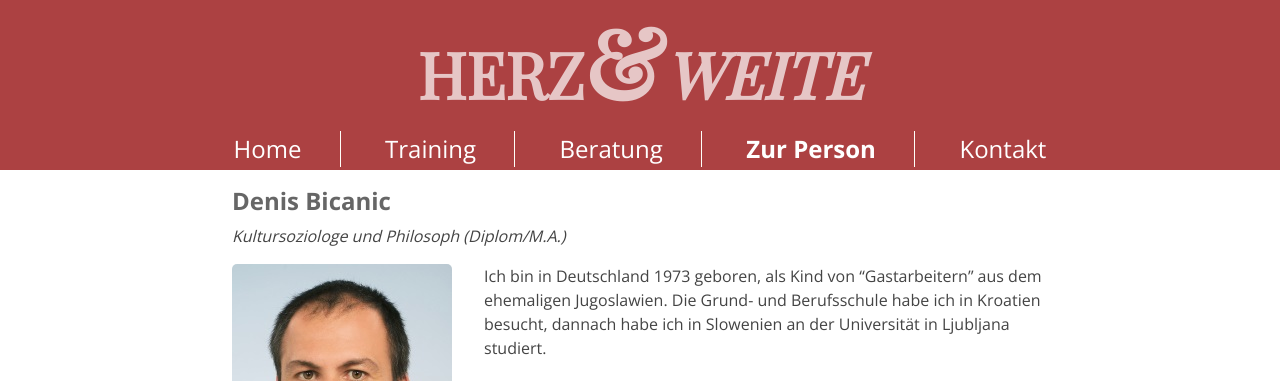
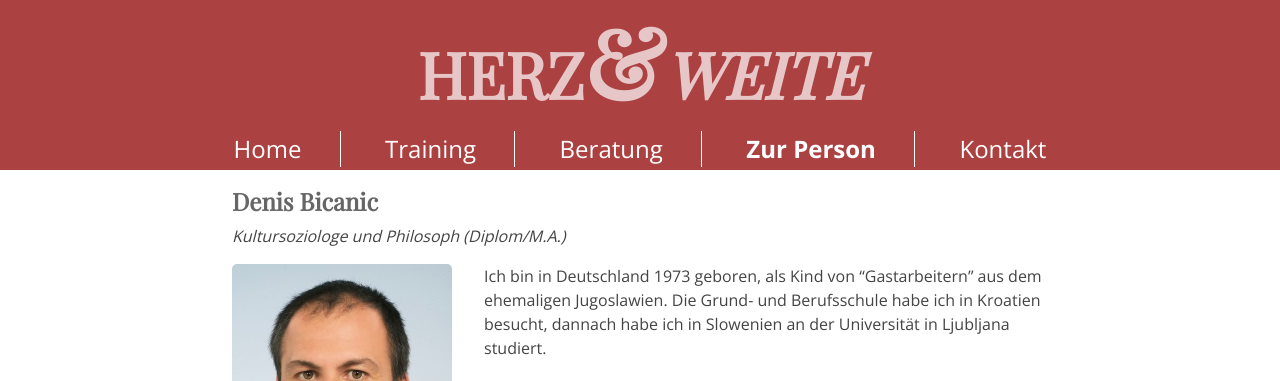
Before and after one commit to herzweite/herzweite.github.io, a Jekyll site: the page built from zur-person.md, in a window 1280 px wide. Shown: the top 381 px of the page. Built offline with Jekyll 4.4.1, drawn with Linux system fonts in a browser that asks for light colours; some web fonts are replaced; Markdown is read by kramdown in place of the engine named in the settings; comment, search, counter and statistics services are not loaded.

Commit message:
playfair display font for headings

```diff
--- a/public/css/main.css
+++ b/public/css/main.css
@@ -4,13 +4,10 @@ body {
   font-family: "Open Sans", Helvetica, Arial, sans-serif;
   font-size: 16px;
 }
-.logo {
-  font-size: 5rem;
-  font-weight: 600;
-  color: #fffffa;
-  position: absolute;
-  left: 1rem;
-  top: 0rem;
+h1,
+h2,
+h3 {
+  font-family: 'Playfair Display', Helvetica, Arial, sans-serif;
 }
 .sidebar {
   padding: 0;
```
Also changed, not shown: public/css/main.styl (+3 -9 lines).
